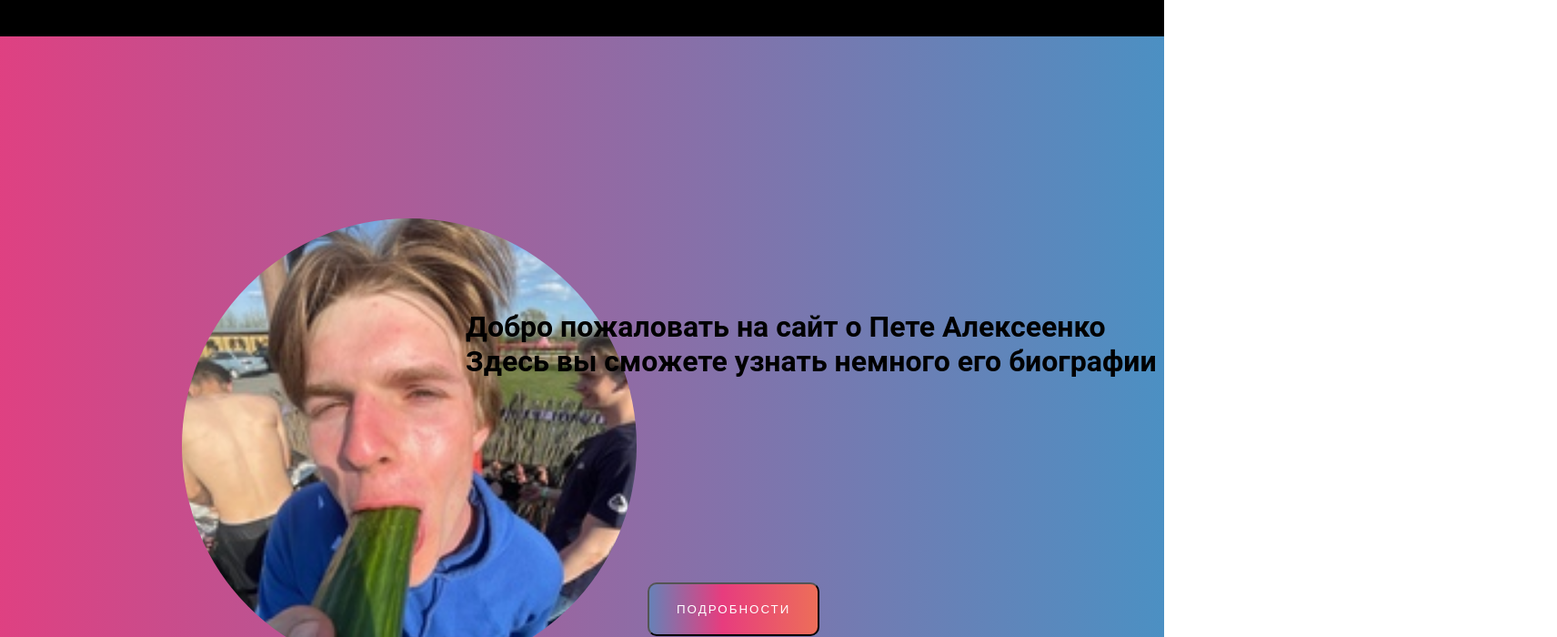
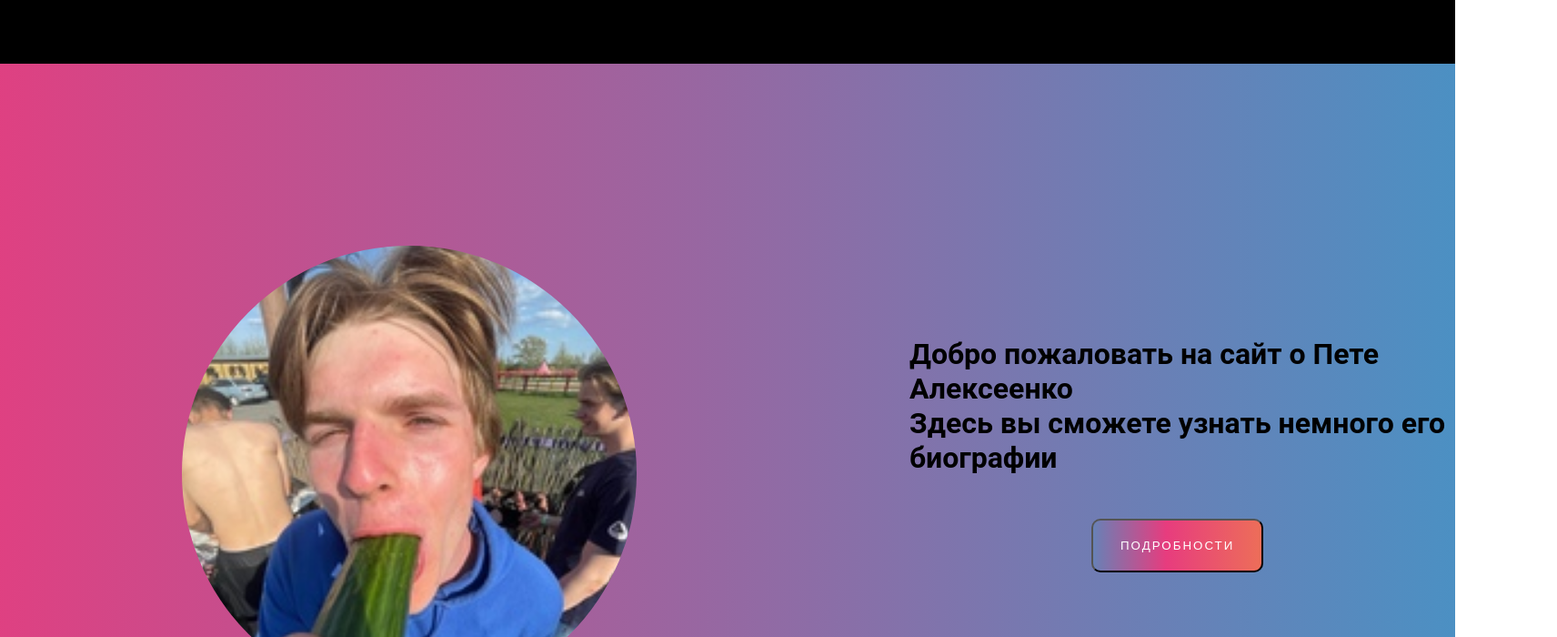
Before and after one commit to Petya1234/my-app, a Next.js app: page / in a window 1280 px wide. Shown: the top 700 px of the page at 91% size, 1712 px wide, since content can reach past the window. Built offline with nearby package versions, Linux system fonts and the light colour scheme.

Commit message:
css improve

```diff
--- a/app/globals.css
+++ b/app/globals.css
@@ -29,6 +29,33 @@ body {
   display: grid;
   grid-template-rows: auto 1fr auto;
 }
+.header {
+  height: 70px;
+  text-align: center;
+  background-color: black;
+}
+
+
+.header > a {
+  margin: 10px;
+  font-size: 50px;
+  color: inherit;
+  text-decoration: none;
+}
+
+
+.header > a:hover {
+  color: #5edaf0; /* Цвет ссылки при наведении на нее курсора мыши */
+  text-decoration: underline; /* Добавляем подчеркивание */
+}
+
+
+.footer {
+  margin-top: 1px;
+  height: 50px;
+  background-color: black;
+  padding-top: 10px;
+}
 
 .container {
   background: linear-gradient(90deg, #ee7752, #e73c7e, #23a6d5, #23d5ab);
@@ -36,6 +63,7 @@ body {
 	animation: gradient 10s ease infinite;
 	transform: translate3d(0, 0, 0);
   height: 5000px;
+  width: 100%;
 
 }
 
--- a/app/main-content-styles.css
+++ b/app/main-content-styles.css
@@ -8,16 +8,20 @@
 }
 
 .main-text-content {
-  position: relative;
-  width: 1200px;
-  left: 40%;
-  top: 300px;
+  width: 1600px;
+}
+
+.main-text-content > h1 {
+  position:absolute;
+  left: 1000px;
+  top:300px;
+
 }
 
 .button {
     position: absolute;
-    top: 300px;
-    left: 200px;
+    top: 500px;
+    left: 1200px;
   text-decoration: none;
   display: inline-block;
   color: white;
--- a/app/page.tsx
+++ b/app/page.tsx
@@ -11,9 +11,9 @@ function handleClick() {
 
 export default function Home() {
   return (
-    <div>
-      <Image className="main-img" src={imgSrc} alt="" />
+
       <div className="main-text-content">
+        <Image className="main-img" src={imgSrc} alt="" />
         <h1>
           Добро пожаловать на сайт о Пете Алексеенко <br />
           Здесь вы сможете узнать немного его биографии
@@ -21,6 +21,5 @@ export default function Home() {
         <button className="button" onClick={handleClick}>Подробности</button>
         <EmblaCarousel/>
       </div>
-    </div>
   );
 }
--- a/components/styles.css
+++ b/components/styles.css
@@ -1,30 +1,3 @@
-.header {
-    height: 40px;
-    text-align: center;
-    background-color: black;
-}
-
-
-.header > a {
-    margin: 10px;
-    font-size: 20px;
-    color: inherit;
-    text-decoration: none;
-}
-
-
-.header > a:hover {
-    color: #5edaf0; /* Цвет ссылки при наведении на нее курсора мыши */
-    text-decoration: underline; /* Добавляем подчеркивание */
-}
-
-
-.footer {
-    margin-top: 1px;
-    height: 50px;
-    background-color: black;
-    padding-top: 10px;
-}
 
 .embla {
     overflow: hidden;
```
